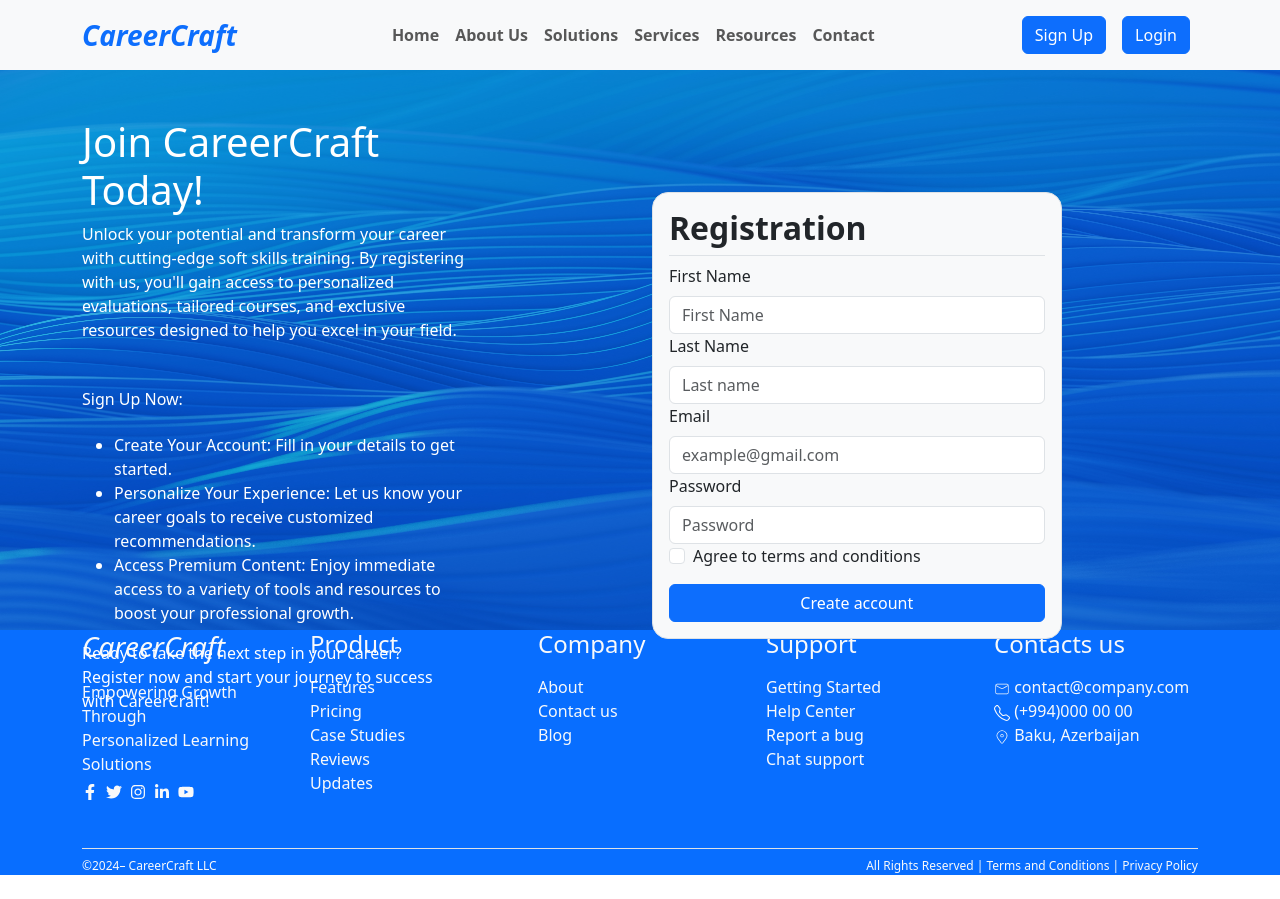
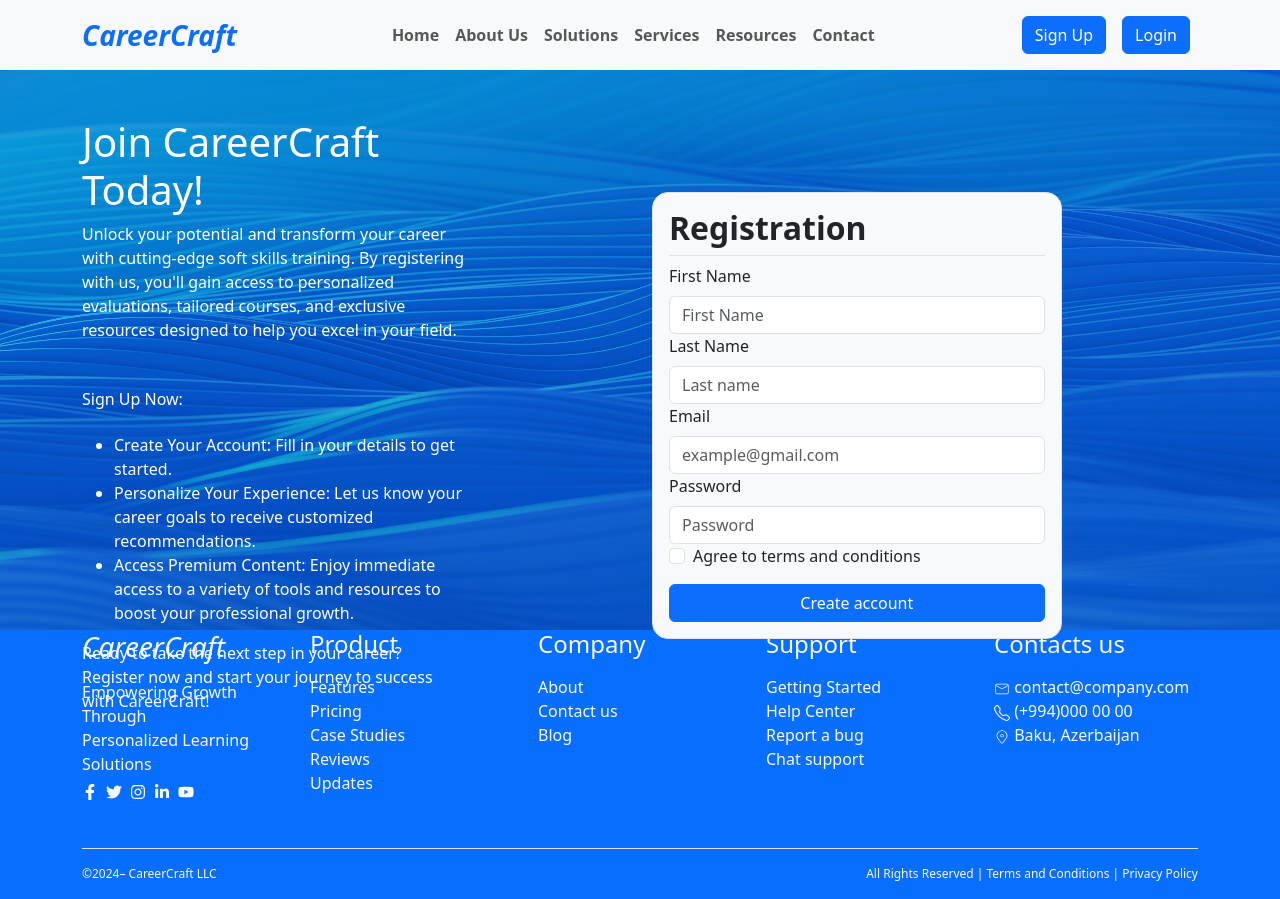
Before and after one commit to Termosfer/careercraft, a React (Vite) app: page /register in a window 1280 px wide. Before the commit the page ends 875 px from the top, so only its background shows below. Built offline with nearby package versions, Linux system fonts and the light colour scheme.

Commit message:
span update

```diff
--- a/src/components/footer/Footer.jsx
+++ b/src/components/footer/Footer.jsx
@@ -76,7 +76,7 @@ const Footer = () => {
         </Row>
         <div className="pt-5"></div>
         <div
-          className="d-flex justify-content-between text-light pt-2 border-top"
+          className="d-flex justify-content-between text-light py-3 border-top"
           style={{ fontSize: "12px" }}
         >
           <span>©{new Date().getFullYear()}– CareerCraft LLC</span>
```
